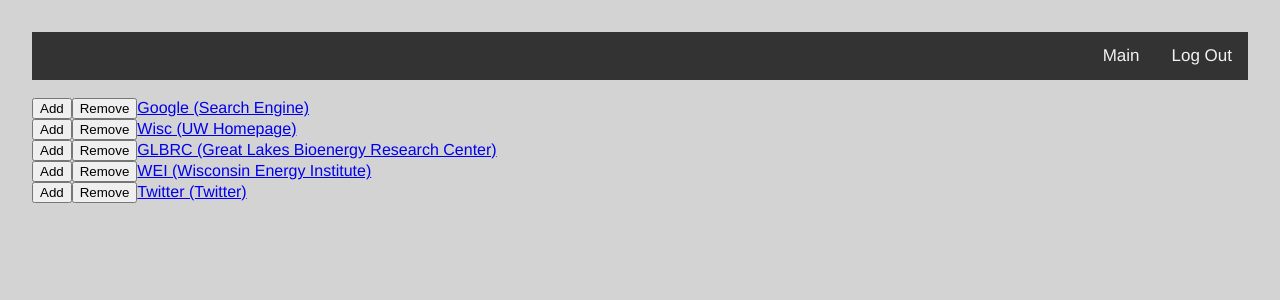
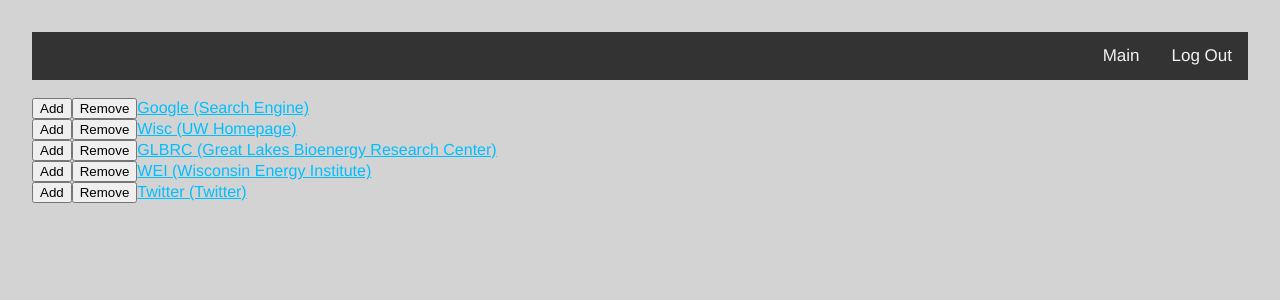
Before and after one commit to ben-knowles/GLBRC_Test, a Flask app: page /editapps in a window 1280 px wide. Shown: the top 300 px of the page. Run offline with Flask 2, Linux system fonts and the light colour scheme; a user stored in the database is signed in; data comes from the database, SQL or seed files in the repository; both versions use the stored data as it was after the commit.

Commit message:
Style changes

```diff
--- a/static/css/style.css
+++ b/static/css/style.css
@@ -2,6 +2,14 @@
   font-family: "Benton Sans", "Helvetica Neue", helvetica, arial, sans-serif;
   margin: 2em;
   background-color: lightgray;
+}
+
+a:link {
+  color: deepskyblue;
+}
+
+a:visited {
+  color: brightpurple;
 }
 
 /* Drag-and-Drop Elements */
```
Also changed, not shown: app.db, app.py (line endings or trailing spaces).
